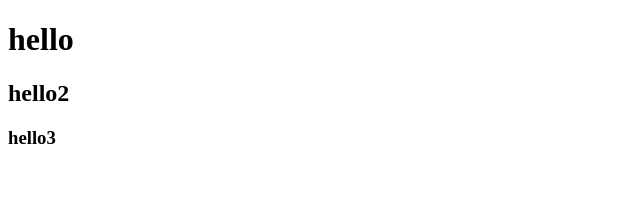
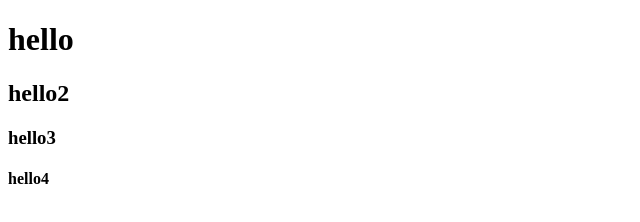
Before and after one commit to 120061203/website20200720, a plain HTML site: page index.html in a window 1280 px wide. Shown: the full height of the page, 0-640 px from the left. Drawn offline with Linux system fonts and the light colour scheme.

Commit message:
add hello4

```diff
--- a/index.html
+++ b/index.html
@@ -11,6 +11,7 @@
     <h1>hello</h1>
     <h2>hello2</h2>
     <h3>hello3</h3>
+    <h4>hello4</h4>
 
 </body>
 
```
